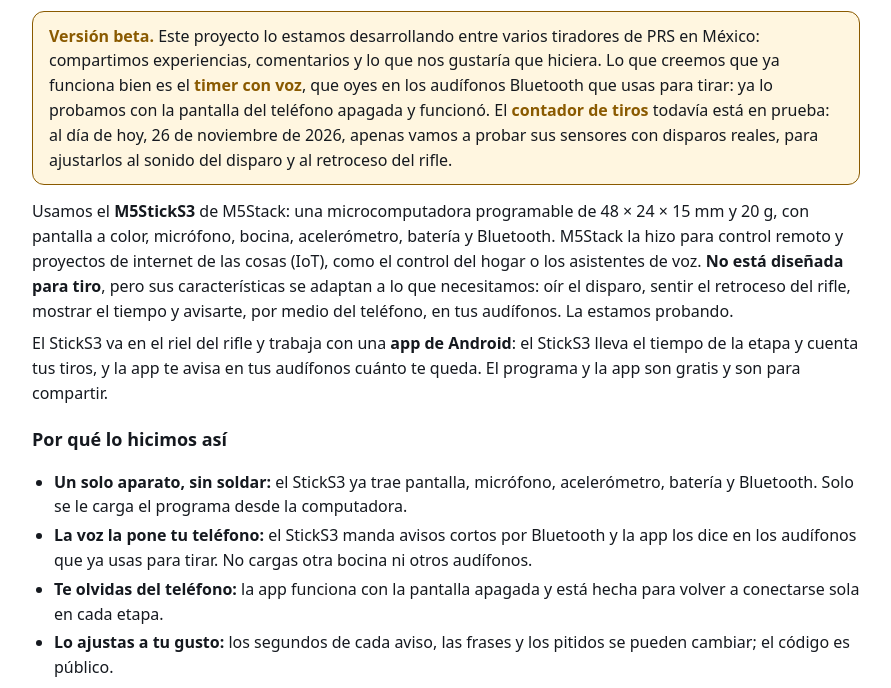
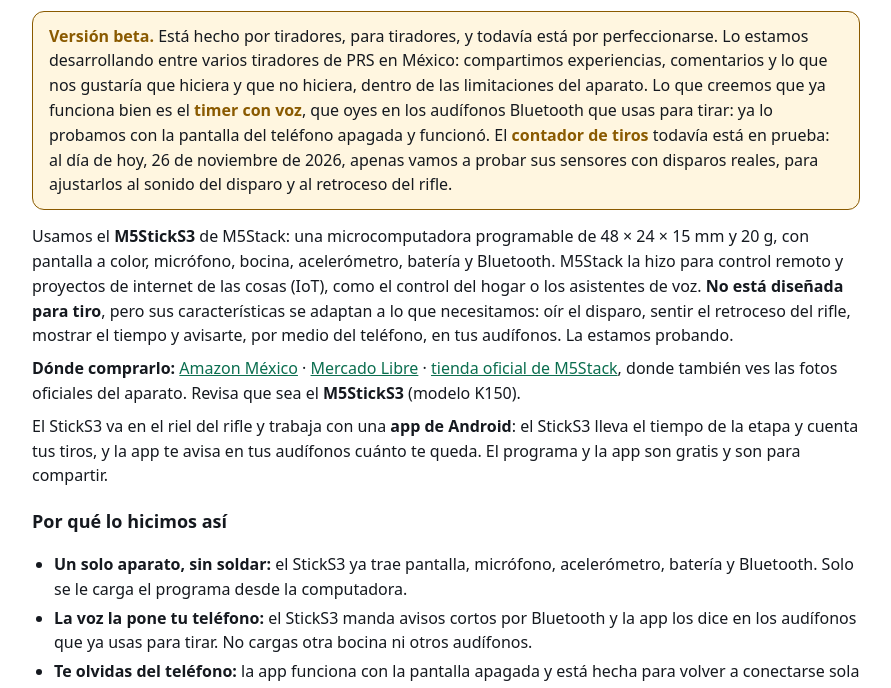
Before and after one commit to vicentemack/timer-voz, a plain HTML site: page instalar/index.html in a window 1280 px wide. Shown: the part 112-800 px from the top of the page, without its empty margins (194-1085 px from the left). Drawn offline with Linux system fonts and the light colour scheme.

Commit message:
Instructivo: hecho por tiradores para tiradores; donde comprarlo al inicio y al final (Amazon, Mercado Libre, M5Stack)
Co-Authored-By: Claude Opus 5.5 <noreply@anthropic.com>
Claude-Session: https://claude.ai/code/session_01Uyye5Sn8uJft2jQ2DYdVCp

```diff
--- a/instalar/index.html
+++ b/instalar/index.html
@@ -62,8 +62,9 @@
 <main>
   <h1>PRS Timer Voz</h1>
   <p class="sub">Timer y contador de tiros que te dice el tiempo en tus audífonos. Para PRS22 y NRL22.</p>
-  <div class="aviso"><b>Versión beta.</b> Este proyecto lo estamos desarrollando entre varios tiradores de PRS en México: compartimos experiencias, comentarios y lo que nos gustaría que hiciera. Lo que creemos que ya funciona bien es el <b>timer con voz</b>, que oyes en los audífonos Bluetooth que usas para tirar: ya lo probamos con la pantalla del teléfono apagada y funcionó. El <b>contador de tiros</b> todavía está en prueba: al día de hoy, 26 de noviembre de 2026, apenas vamos a probar sus sensores con disparos reales, para ajustarlos al sonido del disparo y al retroceso del rifle.</div>
+  <div class="aviso"><b>Versión beta.</b> Está hecho por tiradores, para tiradores, y todavía está por perfeccionarse. Lo estamos desarrollando entre varios tiradores de PRS en México: compartimos experiencias, comentarios y lo que nos gustaría que hiciera y que no hiciera, dentro de las limitaciones del aparato. Lo que creemos que ya funciona bien es el <b>timer con voz</b>, que oyes en los audífonos Bluetooth que usas para tirar: ya lo probamos con la pantalla del teléfono apagada y funcionó. El <b>contador de tiros</b> todavía está en prueba: al día de hoy, 26 de noviembre de 2026, apenas vamos a probar sus sensores con disparos reales, para ajustarlos al sonido del disparo y al retroceso del rifle.</div>
   <p>Usamos el <b>M5StickS3</b> de M5Stack: una microcomputadora programable de 48 × 24 × 15 mm y 20 g, con pantalla a color, micrófono, bocina, acelerómetro, batería y Bluetooth. M5Stack la hizo para control remoto y proyectos de internet de las cosas (IoT), como el control del hogar o los asistentes de voz. <b>No está diseñada para tiro</b>, pero sus características se adaptan a lo que necesitamos: oír el disparo, sentir el retroceso del rifle, mostrar el tiempo y avisarte, por medio del teléfono, en tus audífonos. La estamos probando.</p>
+  <p><b>Dónde comprarlo:</b> <a href="https://www.amazon.com.mx/M5Stack-Official-M5StickS3-ESP32S3-desarrollo/dp/B0GWHN8HK3">Amazon México</a> · <a href="https://www.mercadolibre.com.mx/m5stack-m5sticks3-esp32-s3-portable-iot-development-kit/p/MLM2092221610">Mercado Libre</a> · <a href="https://shop.m5stack.com/products/m5sticks3-esp32s3-mini-iot-dev-kit">tienda oficial de M5Stack</a>, donde también ves las fotos oficiales del aparato. Revisa que sea el <b>M5StickS3</b> (modelo K150).</p>
   <p>El StickS3 va en el riel del rifle y trabaja con una <b>app de Android</b>: el StickS3 lleva el tiempo de la etapa y cuenta tus tiros, y la app te avisa en tus audífonos cuánto te queda. El programa y la app son gratis y son para compartir.</p>
   <h3>Por qué lo hicimos así</h3>
   <ul>
@@ -114,7 +115,7 @@
   <ul>
     <li><a href="https://www.amazon.com.mx/M5Stack-Official-M5StickS3-ESP32S3-desarrollo/dp/B0GWHN8HK3">Amazon México</a>: es la publicación de la que salió el primero que probamos (B0GWHN8HK3). Revisa precio y existencia antes de comprar.</li>
     <li><a href="https://shop.m5stack.com/products/m5sticks3-esp32s3-mini-iot-dev-kit">Tienda oficial de M5Stack</a> (envío desde China).</li>
-    <li>Mercado Libre o AliExpress: búscalo como “M5StickS3” y revisa que sea el <b>K150</b>.</li>
+    <li><a href="https://www.mercadolibre.com.mx/m5stack-m5sticks3-esp32-s3-portable-iot-development-kit/p/MLM2092221610">Mercado Libre</a>: publicación del M5StickS3 de M5Stack. Revisa precio, vendedor y que sea el <b>K150</b>.</li>
   </ul>
 
   <h2 id="programa">Paso 1: Cargar el programa al StickS3</h2>
@@ -234,6 +235,7 @@
   <ul>
     <li><a href="https://drive.google.com/drive/folders/1an5J0CpKaEJ-mXKpKTHvsj7ES79j6TT6">Carpeta en Google Drive</a> (solo para descargar)</li>
     <li><a href="https://github.com/vicentemack/timer-voz">Código en GitHub</a> (programa, app y páginas)</li>
+    <li>Dónde comprar el StickS3: <a href="https://www.amazon.com.mx/M5Stack-Official-M5StickS3-ESP32S3-desarrollo/dp/B0GWHN8HK3">Amazon México</a> · <a href="https://www.mercadolibre.com.mx/m5stack-m5sticks3-esp32-s3-portable-iot-development-kit/p/MLM2092221610">Mercado Libre</a> · <a href="https://shop.m5stack.com/products/m5sticks3-esp32s3-mini-iot-dev-kit">tienda oficial de M5Stack</a></li>
   </ul>
   <p class="nota">PRS Timer Voz · versión beta · 26 de noviembre de 2026</p>
 </main>
```
